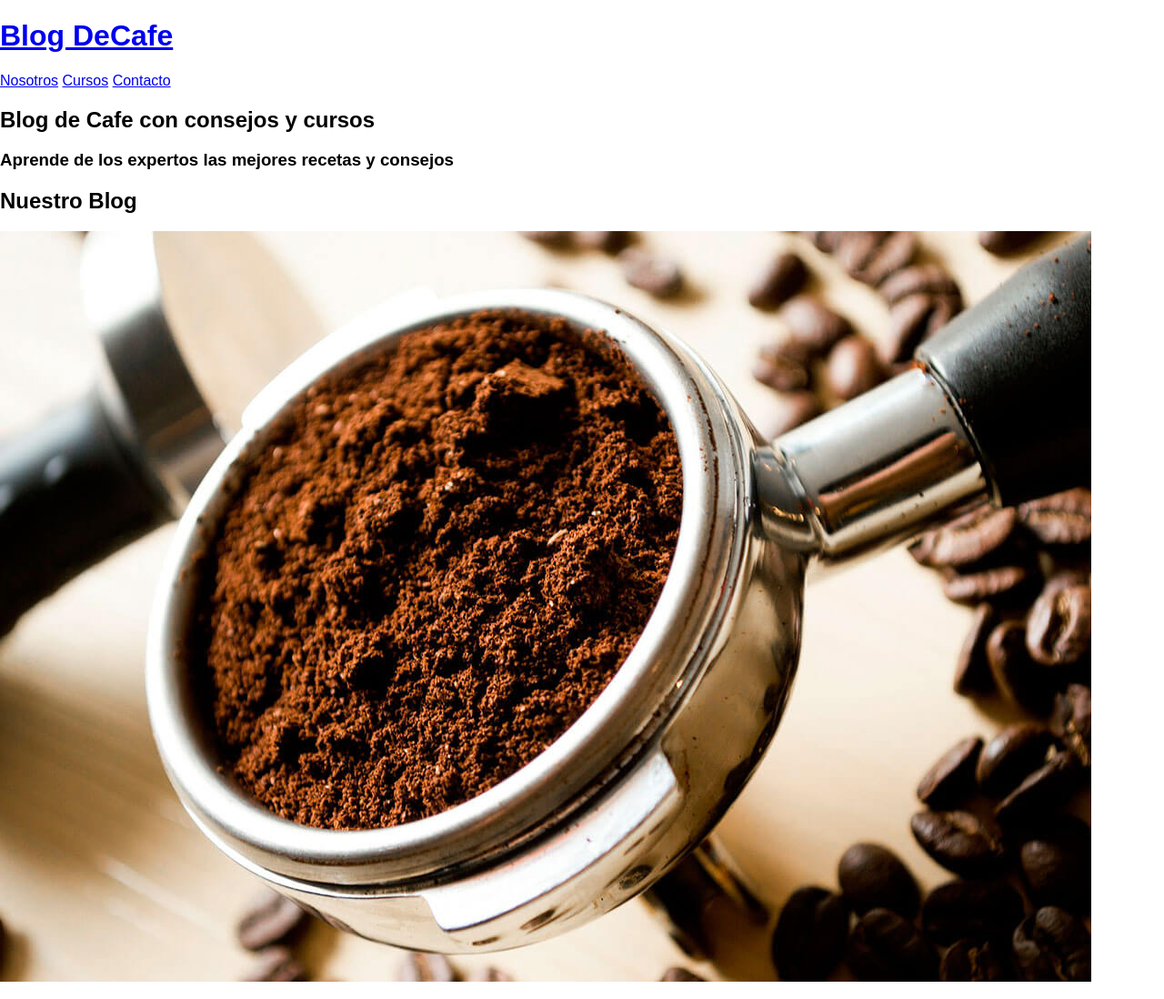
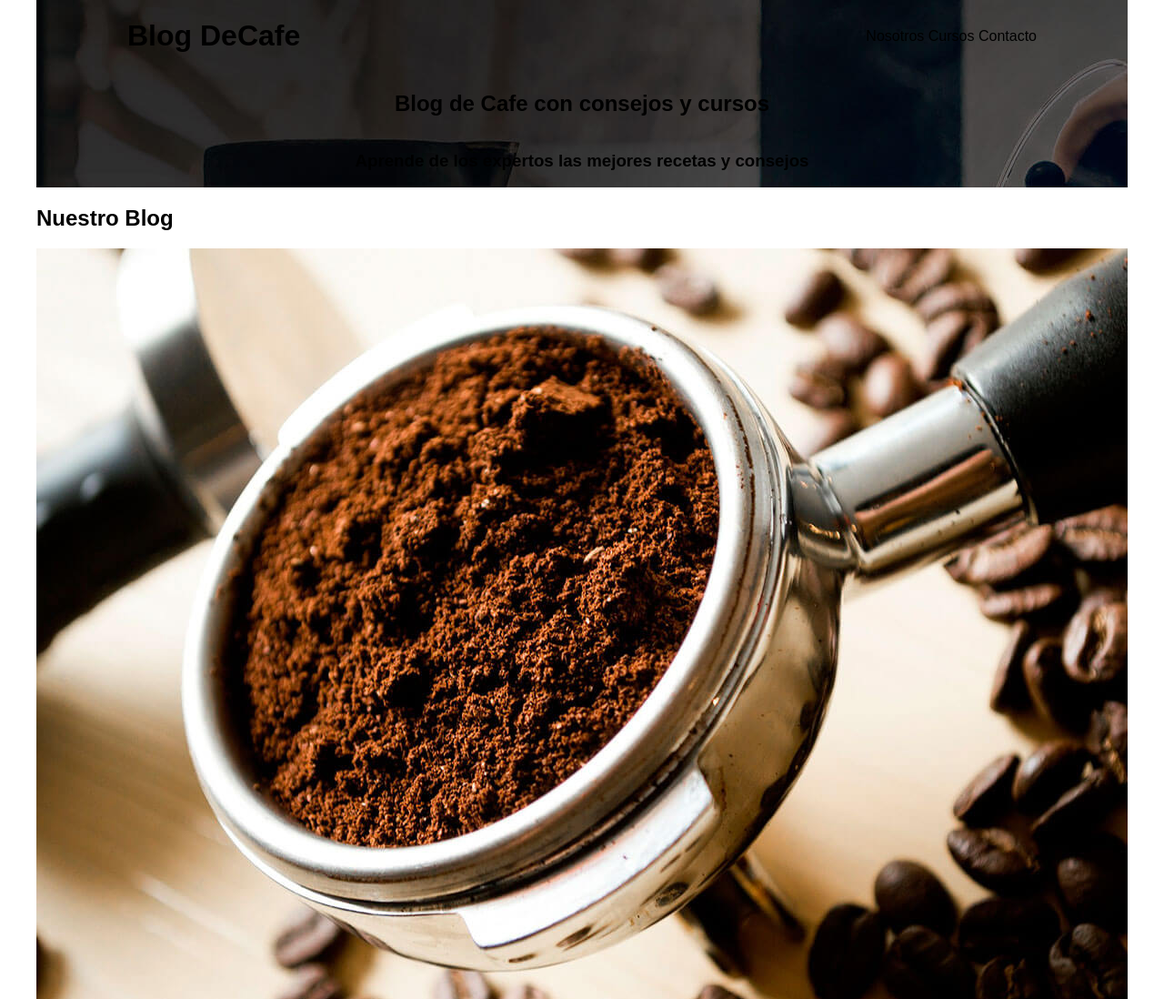
Before and after one commit to Brandeek/coffee, a plain HTML site: page index.html in a window 1280 px wide. Shown: the top 1098 px of the page at 91% size. Drawn offline with Linux system fonts and the light colour scheme.

Commit message:
css style

```diff
--- a/css/style.css
+++ b/css/style.css
@@ -1,4 +1,3 @@
-
 html {
     box-sizing: border-box;
     font-size: 62.5%;
@@ -17,7 +16,32 @@ body {
     font-family: 'Source Sans Pro', sans-serif;
 }
 
+a {
+    text-decoration: none;
+    color: black;
+}
+
 .contenedor {
     max-width: 120rem;
     margin: 0 auto;
 }
+
+.header {
+    background-image: url(../img/banner.jpg);
+    display: flex;
+    flex-direction: column;
+}
+
+.header__barra {
+    display: flex;
+    justify-content: space-between;
+    align-items: center;
+    margin-left: 10rem;
+    margin-right: 10rem;
+}
+
+.header__content {
+    display: flex;
+    flex-direction: column;
+    align-items: center;
+}
--- a/index.html
+++ b/index.html
@@ -18,8 +18,10 @@
 
 <body>
 
+    <div class="contenedor">
+
         <header class="header">
-        <div>
+            <div class="header__barra">
                 <div>
                     <a href="index.html">
                         <h1>Blog DeCafe</h1>
@@ -32,7 +34,8 @@
                 </nav>
             </div>
             <!--fin de navegacion-->
-        <div>
+
+            <div class="header__content">
                 <h2>Blog de Cafe con consejos y cursos</h2>
                 <h3>Aprende de los expertos las mejores recetas y consejos</h3>
             </div>
@@ -85,6 +88,7 @@
 
         </footer>
 
+    </div>
 
 </body>
 
```
Lines whose indentation alone changed are shown as unchanged.
